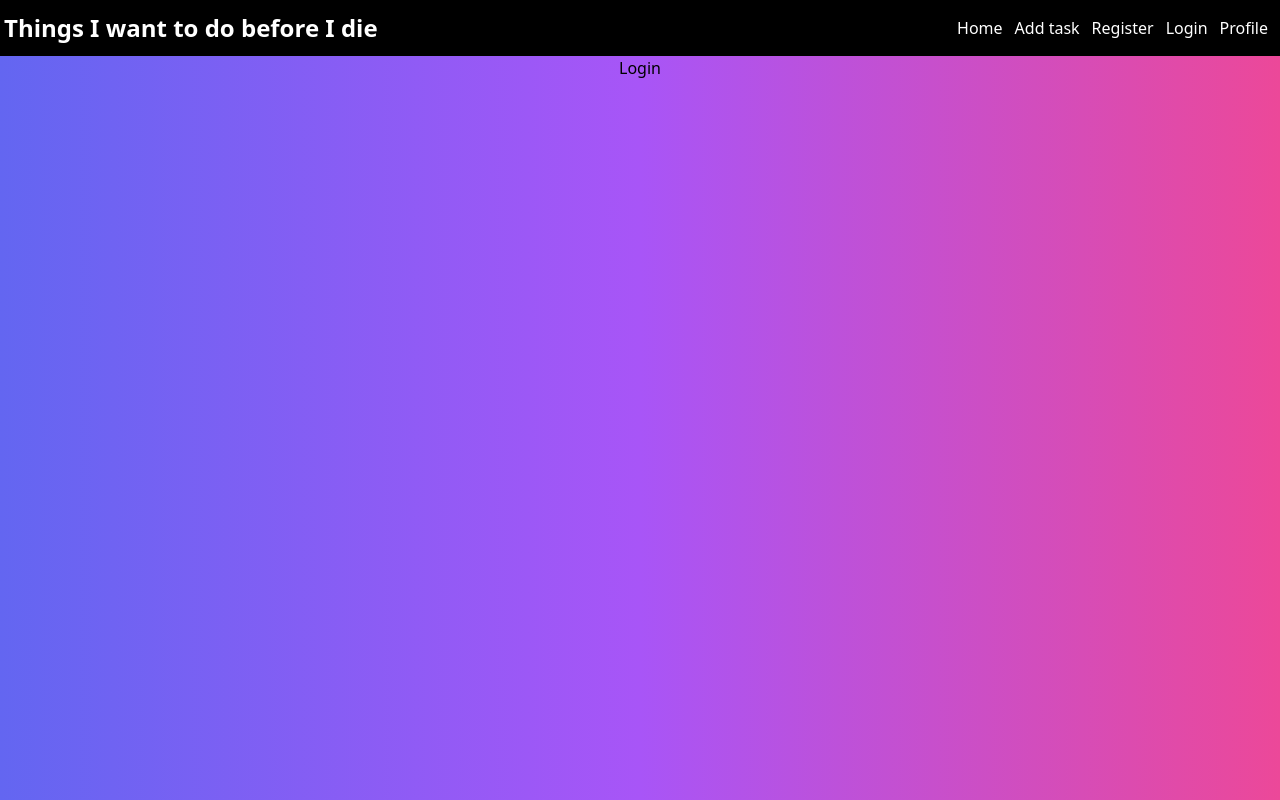
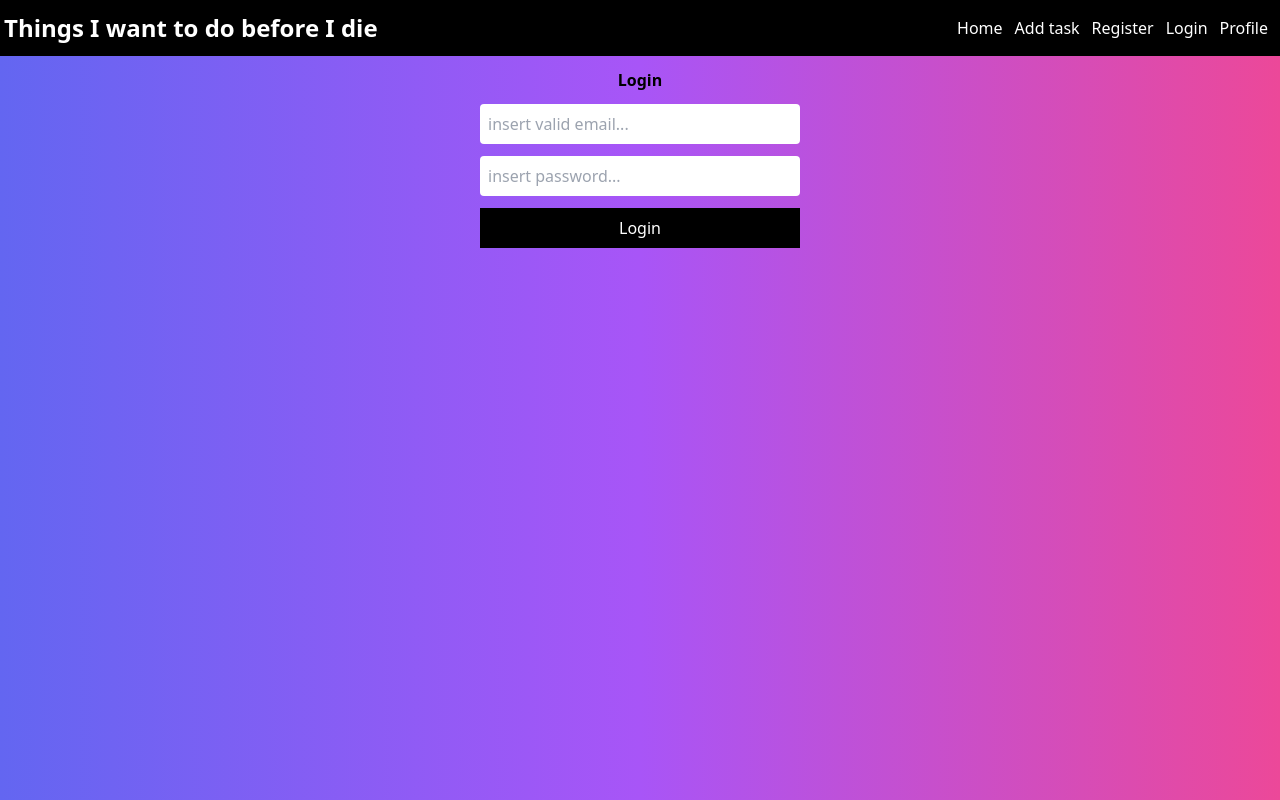
Before and after one commit to L00ka5z78/myAppFE, a React (Create React App) app: page /user/login in a window 1280 px wide. Built offline with nearby package versions, Linux system fonts and the light colour scheme.

Commit message:
login page layout built

```diff
--- a/src/components/pages/Login.jsx
+++ b/src/components/pages/Login.jsx
@@ -1,5 +1,36 @@
-import React from 'react';
+import React, { useState } from 'react';
 
 export const Login = () => {
-  return <div>Login</div>;
+  const [email, setEmail] = useState('');
+  const [password, setPassword] = useState('');
+
+  return (
+    <div className="w-1/4 m-auto text-center">
+      <h1 className="text-3x1 my-3 font-bold">Login</h1>
+      <form action="">
+        <div className="mb-3">
+          <input
+            type="email"
+            placeholder="insert valid email..."
+            className="focus:outline-none border-none p-2 rounded w-full"
+            value={email}
+            onChange={(e) => setEmail(e.target.value)}
+          />
+        </div>
+
+        <div className="mb-3">
+          <input
+            type="password"
+            placeholder="insert password..."
+            className="focus:outline-none border-none p-2 rounded w-full rounded"
+            value={password}
+            onChange={(e) => setPassword(e.target.value)}
+          />
+        </div>
+        <button type="submit" className="bg-black text-white w-full py-2">
+          Login
+        </button>
+      </form>
+    </div>
+  );
 };
```
